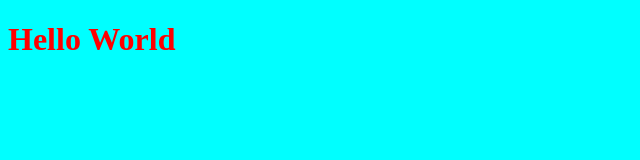
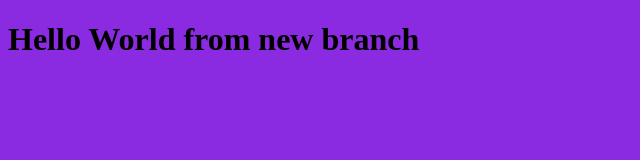
Before and after one commit to BaraaAJameha/myproject, a plain HTML site: page index.html in a window 1280 px wide. Shown: the whole page, without its empty margins (0-640 px from the left). Drawn offline with Linux system fonts and the light colour scheme.

Commit message:
changing style for the titile

```diff
--- a/index.html
+++ b/index.html
@@ -8,7 +8,7 @@
   <title>Document</title>
 </head>
 <body>
-  <h1>Hello World</h1>
+  <h1>Hello World from new branch</h1>
   <script src="app.js"></script>
 </body>
 </html>
--- a/style.css
+++ b/style.css
@@ -1,7 +1,7 @@
 h1{
-  color: red;
+  color:black;
 }
 
 body{
-  background-color: aqua;
+  background-color:blueviolet;
 }
```
